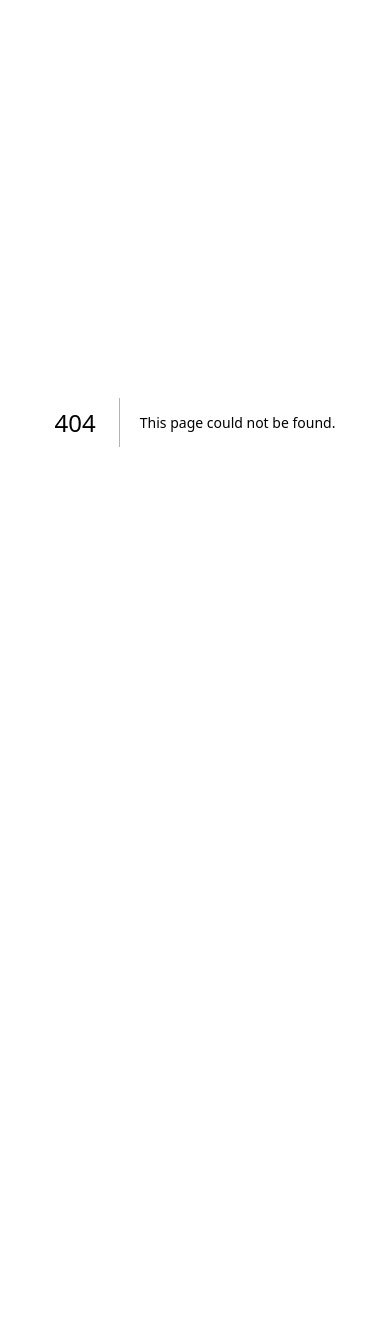
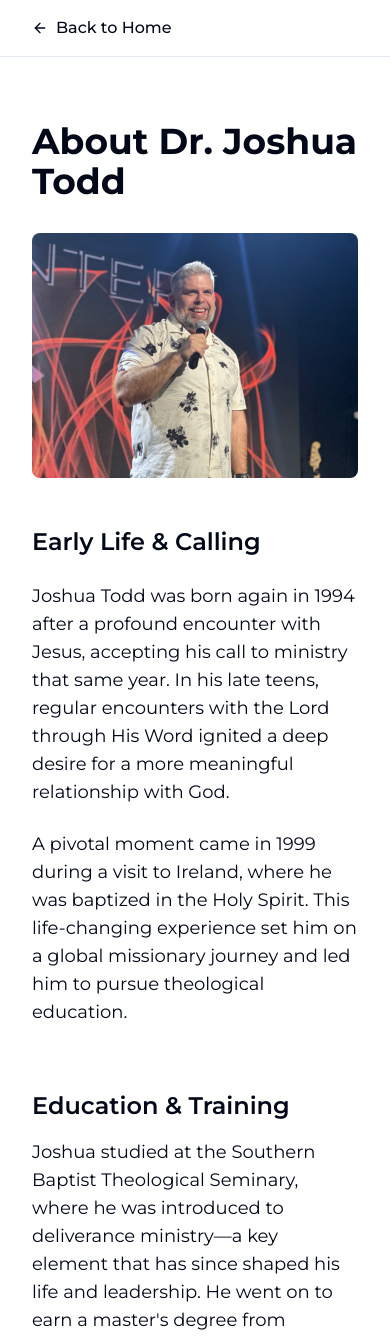
Before and after one commit to Nadir-Urbina/my-landing-page, a Next.js app: page /about in a window 390 px wide. Before the commit this address had no page. Shown: the top 1338 px of the page. Before the commit the page ends 844 px from the top, so only its background shows below. Built offline with nearby package versions, Linux system fonts and the light colour scheme.

Commit message:
fixing some UI elements that weren't working very well on mobile

```diff
--- /dev/null
+++ b/app/about/page.tsx
@@ -0,0 +1,104 @@
+"use client"
+
+import Link from 'next/link'
+import Image from 'next/image'
+import { Button } from "@/components/ui/button"
+import { ArrowLeft } from 'lucide-react'
+import { Montserrat } from 'next/font/google'
+
+const montserrat = Montserrat({ subsets: ['latin'] })
+
+export default function AboutPage() {
+  return (
+    <div className="min-h-screen">
+      <header className="sticky top-0 z-50 w-full border-b bg-background/95 backdrop-blur supports-[backdrop-filter]:bg-background/60">
+        <div className="container flex h-14 items-center">
+          <Link href="/" className="flex items-center space-x-2">
+            <ArrowLeft className="h-4 w-4" />
+            <span className="font-medium">Back to Home</span>
+          </Link>
+        </div>
+      </header>
+
+      <main className="container py-16">
+        <h1 className={`text-4xl font-bold mb-8 ${montserrat.className}`}>About Dr. Joshua Todd</h1>
+
+        <div className="grid md:grid-cols-2 gap-12 mb-16">
+          <div>
+            <Image
+              src="/drJosh/drJoshSmilingMic.jpg"
+              alt="Dr. Joshua Todd"
+              width={600}
+              height={600}
+              className="rounded-lg w-full"
+            />
+          </div>
+          <div className="space-y-6">
+            <h2 className={`text-2xl font-semibold ${montserrat.className}`}>Early Life & Calling</h2>
+            <p className="text-lg">
+              Joshua Todd was born again in 1994 after a profound encounter with Jesus, accepting his call to ministry that same year. In his late teens, regular encounters with the Lord through His Word ignited a deep desire for a more meaningful relationship with God.
+            </p>
+            <p className="text-lg">
+              A pivotal moment came in 1999 during a visit to Ireland, where he was baptized in the Holy Spirit. This life-changing experience set him on a global missionary journey and led him to pursue theological education.
+            </p>
+          </div>
+        </div>
+
+        <div className="space-y-12 mb-16">
+          <div>
+            <h2 className={`text-2xl font-semibold mb-4 ${montserrat.className}`}>Education & Training</h2>
+            <p className="text-lg">
+              Joshua studied at the Southern Baptist Theological Seminary, where he was introduced to deliverance ministry—a key element that has since shaped his life and leadership. He went on to earn a master's degree from Wagner Leadership Institute and a doctorate from Kingdom Leadership Institute.
+            </p>
+          </div>
+
+          <div>
+            <h2 className={`text-2xl font-semibold mb-4 ${montserrat.className}`}>Ministry Focus</h2>
+            <p className="text-lg mb-4">
+              Dr. Todd's ministry focuses on several key areas:
+            </p>
+            <ul className="list-disc list-inside space-y-2 text-lg ml-4">
+              <li>Kingdom Culture Development</li>
+              <li>Spiritual Fathering and Sonship</li>
+              <li>Healing and Deliverance Ministry</li>
+              <li>Leadership Development</li>
+              <li>Global Missions and Church Planting</li>
+            </ul>
+          </div>
+
+          <div>
+            <h2 className={`text-2xl font-semibold mb-4 ${montserrat.className}`}>Current Leadership</h2>
+            <p className="text-lg">
+              Currently serving as the Senior Leader at East Gate Kingdom Fellowship, Dr. Todd continues to impact lives through his various ministry initiatives, including Healing Streams, The School of Encounter, and his role as an Elder at The Well Global Alliance.
+            </p>
+          </div>
+
+          <div>
+            <h2 className={`text-2xl font-semibold mb-4 ${montserrat.className}`}>Family Life</h2>
+            <p className="text-lg">
+              Joshua has been happily married to Coral for 18 years, and they are blessed with two wonderful children, Mia and Joshua. Their family stands as a testament to the principles of Kingdom culture and family values that Dr. Todd teaches.
+            </p>
+          </div>
+        </div>
+
+        <div className="text-center">
+          <h2 className={`text-2xl font-semibold mb-6 ${montserrat.className}`}>Connect with Dr. Todd</h2>
+          <div className="flex flex-col sm:flex-row gap-4 justify-center">
+            <Button asChild>
+              <Link href="#events">Upcoming Events</Link>
+            </Button>
+            <Button asChild variant="outline">
+              <Link href="#books">View Books</Link>
+            </Button>
+          </div>
+        </div>
+      </main>
+
+      <footer className="border-t py-6 mt-16">
+        <div className="container text-center text-sm">
+          © 2024 Dr. Joshua Todd. All rights reserved.
+        </div>
+      </footer>
+    </div>
+  )
+}
--- a/app/page.tsx
+++ b/app/page.tsx
@@ -107,21 +107,21 @@ export default function LandingPage() {
       <main className="flex-1">
         <section className="relative min-h-[80vh] flex items-center justify-center py-24">
           <Image
-            src="/heroImage.jpg"
+            src="/drJosh/heroImage.png"
             alt="Dr. Joshua Todd speaking on stage with artistic backdrop"
             fill
             className="absolute inset-0 object-cover"
             priority
           />
           <div className="absolute inset-0 bg-black/40" />
-          <div className="relative z-10 text-center text-white pt-20">
+          <div className="relative z-10 text-center text-white pt-20 px-4 sm:px-0">
             <h1 className={`text-4xl font-bold sm:text-5xl md:text-6xl lg:text-7xl bg-gradient-to-b from-gray-600 via-gray-400 to-gray-200 text-transparent bg-clip-text ${montserrat.className}`}>
               Dr. Joshua Todd
             </h1>
             <p className="mt-4 text-xl sm:text-2xl md:text-3xl">
               Fathering, Sonship, Kingdom Culture and more
             </p>
-            <div className="mt-8 flex flex-col sm:flex-row items-center justify-center gap-4">
+            <div className="mt-8 flex flex-col sm:flex-row items-center justify-center gap-4 mx-4 sm:mx-0">
               <div className="flex flex-row gap-4 w-full sm:w-auto">
                 <form className="flex items-center flex-1 sm:flex-initial">
                   <Input
@@ -171,7 +171,7 @@ export default function LandingPage() {
                     Joshua studied at the Southern Baptist Theological Seminary, where he was introduced to deliverance ministry—a key element that has since shaped his life and leadership. He went on to earn a master's degree from Wagner Leadership Institute and a doctorate from Kingdom Leadership Institute. Joshua has been happily married to Coral for 18 years, and they are blessed with two wonderful children, Mia and Joshua.
                   </p>
                   <Button variant="outline" asChild>
-                    <Link href="#books">Learn More</Link>
+                    <Link href="/about">Learn More</Link>
                   </Button>
                 </div>
               </div>
@@ -218,8 +218,8 @@ export default function LandingPage() {
                     }
                   ].map((ministry, index) => (
                     <CarouselItem key={index} className="pl-4 basis-full md:basis-1/2 lg:basis-1/3">
-                      <Card className="flex flex-col h-[600px] transition-all duration-300 hover:shadow-lg hover:-translate-y-1 overflow-hidden">
-                        <div className="h-[400px]">
+                      <Card className="flex flex-col h-auto min-h-[600px] md:h-[600px] transition-all duration-300 hover:shadow-lg hover:-translate-y-1 overflow-hidden">
+                        <div className="h-[250px] md:h-[400px]">
                           <Image
                             src={ministry.image}
                             alt={ministry.title}
@@ -228,14 +228,14 @@ export default function LandingPage() {
                             className="w-full h-full object-cover rounded-t-lg"
                           />
                         </div>
-                        <CardHeader className="py-6">
-                          <CardTitle className="flex items-center text-2xl">
-                            <ministry.icon className="mr-2 h-6 w-6" />
+                        <CardHeader className="py-4">
+                          <CardTitle className="flex items-center text-xl md:text-2xl">
+                            <ministry.icon className="mr-2 h-5 w-5 md:h-6 md:w-6" />
                             {ministry.title}
                           </CardTitle>
                         </CardHeader>
                         <CardContent className="flex-grow">
-                          <p className="text-muted-foreground text-base">
+                          <p className="text-sm md:text-base text-muted-foreground">
                             {ministry.description}
                           </p>
                         </CardContent>
@@ -277,7 +277,7 @@ export default function LandingPage() {
                     },
                     {
                       name: "Victoria Guiterrez",
-                      location: "Jacksonville, Fl",
+                      location: "Jacksonville, FL",
                       image: "/healingStreams/vickieNew.png",
                       text: "Dr. Joshua truly leads with the heart of the Father. I can attest to how he sees beyond the natural circumstances and connects with God's destiny and purposes for individuals, cities, regions, and nations. What's more, his leadership constantly challenges and inspires me to go beyond what I think is possible to pursue the 'exceedingly and abundantly above all that I can imagine or think of!'"
                     },
```
Also changed, not shown: 1 other file (tests, documents, lock files or other folders).
